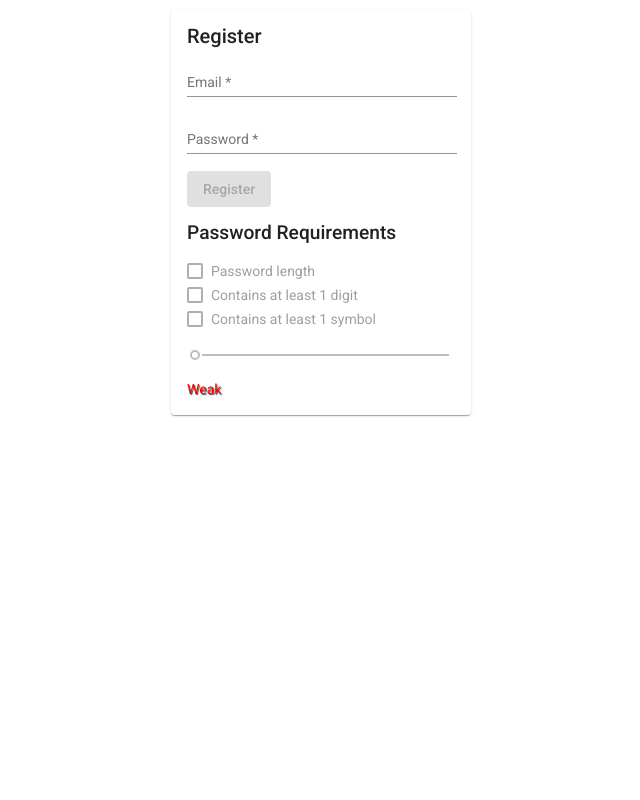
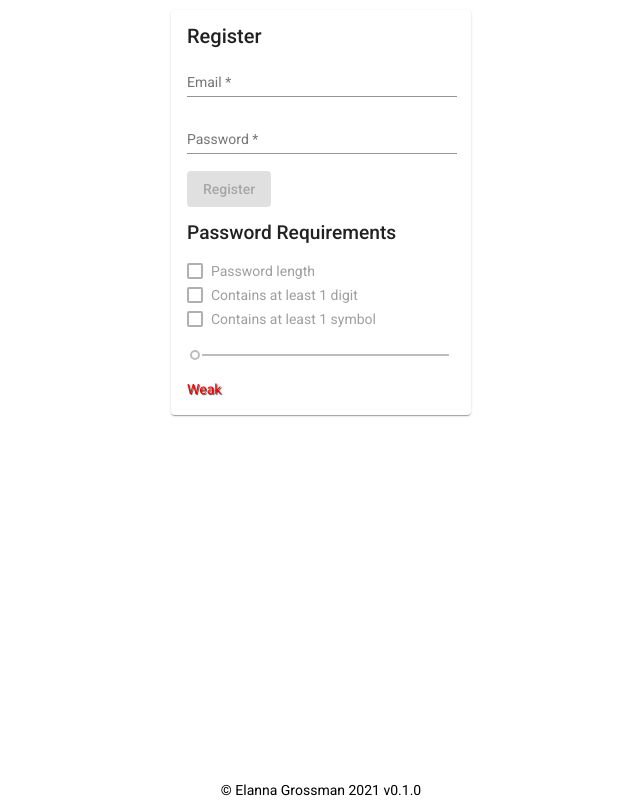
Before and after one commit to Karvel/angular-password-strength, an Angular app: page /auth in a window 1280 px wide. Shown: the whole page, without its empty margins (319-959 px from the left). Built offline with nearby package versions, Linux system fonts and the light colour scheme.

Commit message:
feat(app): bind `app-footer` to template

```diff
--- a/src/app/features/app/app.component.html
+++ b/src/app/features/app/app.component.html
@@ -6,4 +6,7 @@
       </div>
     </div>
   </main>
+  <footer>
+    <app-footer></app-footer>
+  </footer>
 </div>
```
